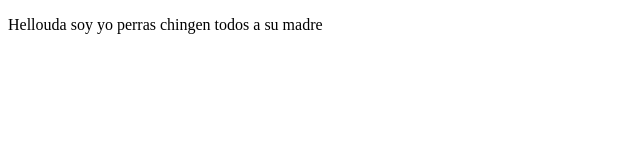
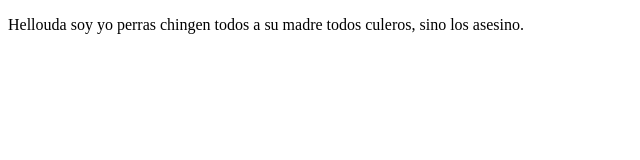
Before and after one commit to DaverSoGT/proyectoDemoCursoPrework, a plain HTML site: page index.html in a window 1280 px wide. Shown: the whole page, without its empty margins (0-640 px from the left). Drawn offline with Linux system fonts and the light colour scheme.

Commit message:
cambios agregamos mas insultos

```diff
--- a/index.html
+++ b/index.html
@@ -8,7 +8,7 @@
 <body>
     <p>
         Hellouda soy yo perras
-        chingen todos a su madre
+        chingen todos a su madre todos culeros, sino los asesino.
     </p>
 </body>
 </html>
```
